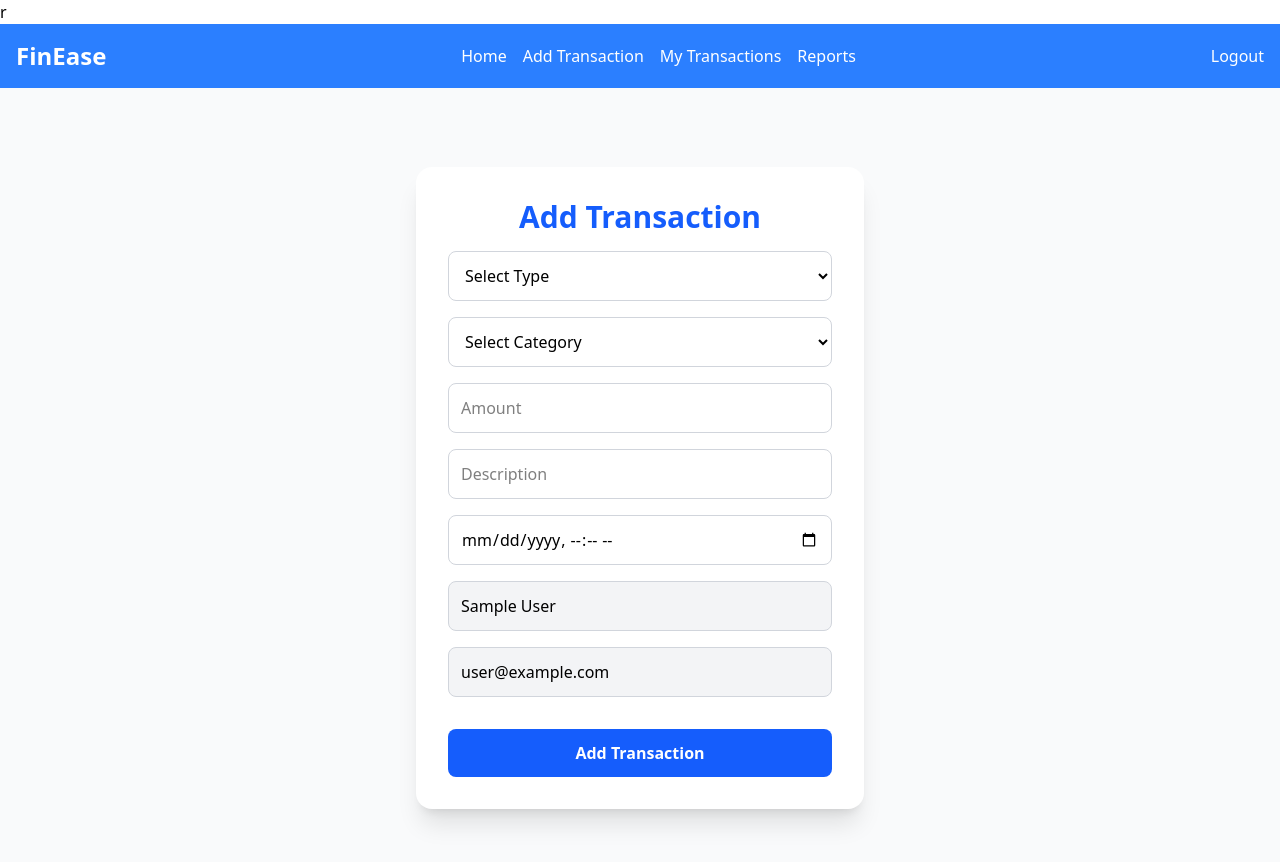
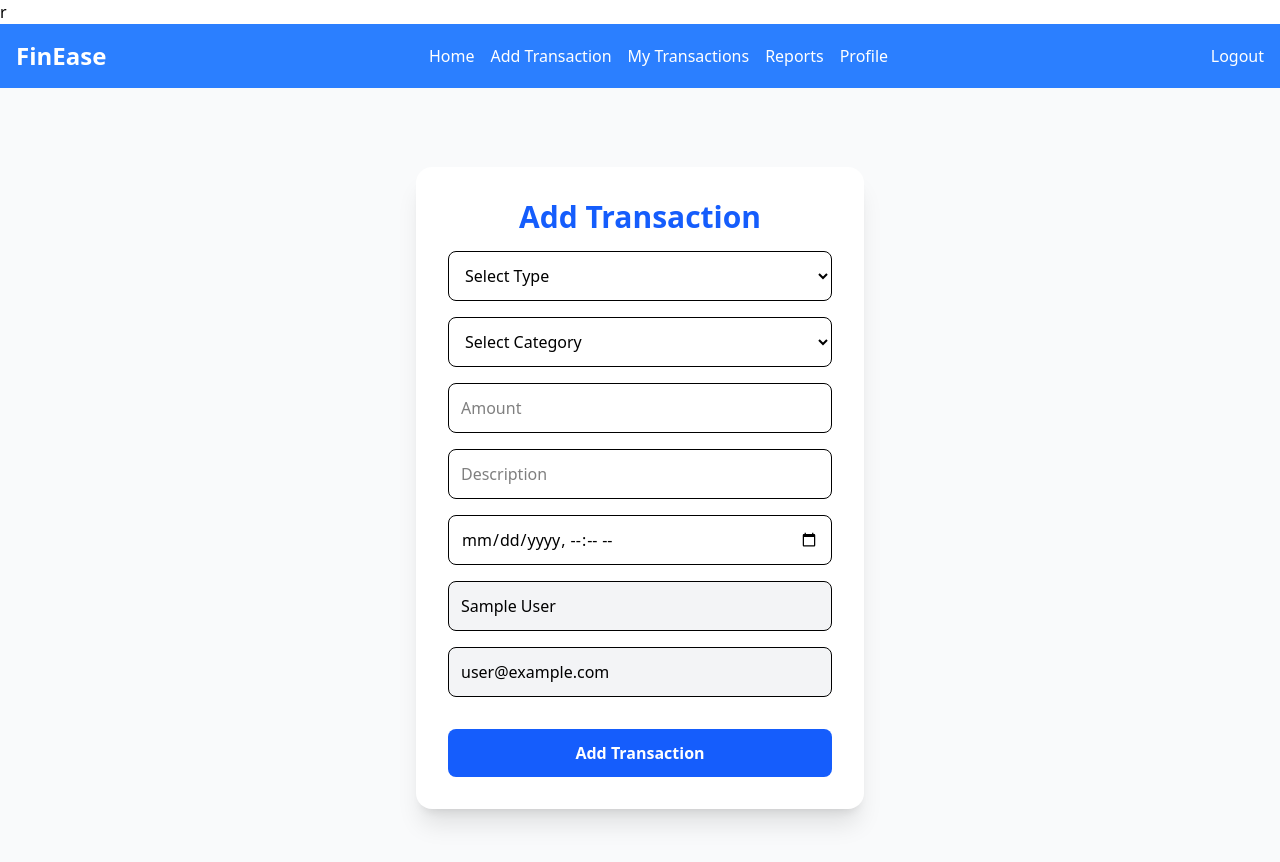
Before and after one commit to SaifUddinBabar/Personal-Expense, a React (Vite) app: page /add-transaction in a window 1280 px wide. Shown: the top 862 px of the page. Built offline with nearby package versions, Linux system fonts and the light colour scheme; no server answers; sample sign-in values are in the browser's storage.

Commit message:
add profile

```diff
--- a/package.json
+++ b/package.json
@@ -19,8 +19,11 @@
     "react-icons": "^5.5.0",
     "react-router": "^7.9.5",
     "react-router-dom": "^7.9.5",
+    "react-toastify": "^11.0.5",
     "recharts": "^3.3.0",
     "route": "^0.2.5",
+    "sweetalert": "^2.1.2",
+    "sweetalert2": "^11.26.3",
     "tailwindcss": "^4.1.17"
   },
   "devDependencies": {
--- a/src/AppRouter.jsx
+++ b/src/AppRouter.jsx
@@ -8,6 +8,7 @@ import PrivateRoute from "./PrivateRoute";
 import Dashboard from "./pages/Dashboard";
 import Mytransaction from "./components/Mytransaction";
 import Reports from "./pages/Reports";
+import MyProfile from "./components/MyProfile";
 
 const AppRouter = () => {
   return (
@@ -24,8 +25,10 @@ const AppRouter = () => {
       />
       <Route path="/reports" element={<PrivateRoute><Reports></Reports></PrivateRoute>}></Route>
       <Route path="/my-transactions" element={<PrivateRoute><Mytransaction></Mytransaction></PrivateRoute>}></Route>
+      <Route path="/my-profile" element={<PrivateRoute><MyProfile></MyProfile></PrivateRoute>}></Route>
       <Route path="*" element={<NotFound />} />
       <Route path="/dashboard" element={<Dashboard></Dashboard>}></Route>
+
     </Routes>
   );
 };
--- a/src/AuthContext.jsx
+++ b/src/AuthContext.jsx
@@ -5,7 +5,8 @@ import {
   signOut,
   onAuthStateChanged,
   GoogleAuthProvider,
-  signInWithPopup
+  signInWithPopup,
+  updateProfile // ✅ import করা হলো
 } from "firebase/auth";
 import { auth } from "../firebase.init";
 
@@ -25,6 +26,13 @@ export const AuthProvider = ({ children }) => {
   };
   const logout = () => signOut(auth);
 
+  // ✅ নতুন ফাংশন
+  const updateUserProfile = (displayName, photoURL) => {
+    if (!auth.currentUser) return Promise.reject("No user logged in");
+    return updateProfile(auth.currentUser, { displayName, photoURL })
+      .then(() => setUser({ ...auth.currentUser, displayName, photoURL }));
+  };
+
   useEffect(() => {
     const unsubscribe = onAuthStateChanged(auth, (currentUser) => {
       setUser(currentUser);
@@ -33,7 +41,15 @@ export const AuthProvider = ({ children }) => {
     return unsubscribe;
   }, []);
 
-  const value = { user, loading, register, login, loginWithGoogle, logout };
+  const value = {
+    user,
+    loading,
+    register,
+    login,
+    loginWithGoogle,
+    logout,
+    updateUserProfile // ✅ context-এ যোগ করা হলো
+  };
 
   return (
     <AuthContext.Provider value={value}>
--- a/src/components/AddTransaction.jsx
+++ b/src/components/AddTransaction.jsx
@@ -1,9 +1,10 @@
 import React, { useState } from "react";
 import { useAuth } from "../AuthContext";
 import { useNavigate } from "react-router";
+import Swal from "sweetalert2";
 
 const AddTransaction = () => {
-  const navigate = useNavigate()
+  const navigate = useNavigate();
   const { user } = useAuth();
   const [formData, setFormData] = useState({
     type: "",
@@ -19,7 +20,15 @@ const AddTransaction = () => {
 
   const handleSubmit = async (e) => {
     e.preventDefault();
-    if (!user) return alert("You must be logged in");
+    if (!user) {
+      Swal.fire("Error", "You must be logged in!", "error");
+      return;
+    }
+
+    if (Number(formData.amount) <= 0) {
+      Swal.fire("Error", "Amount must be greater than 0!", "error");
+      return;
+    }
 
     const transactionData = {
       ...formData,
@@ -31,15 +40,14 @@ const AddTransaction = () => {
     try {
       const res = await fetch("http://localhost:4000/data", {
         method: "POST",
-        headers: {
-          "Content-Type": "application/json",
-        },
+        headers: { "Content-Type": "application/json" },
         body: JSON.stringify(transactionData),
       });
 
       const result = await res.json();
       console.log("Transaction added:", result);
-      alert("Transaction added successfully!");
+
+      Swal.fire("Success", "Transaction added successfully!", "success");
 
       // Clear form
       setFormData({
@@ -49,12 +57,12 @@ const AddTransaction = () => {
         description: "",
         date: "",
       });
+
+      navigate("/my-transactions");
     } catch (err) {
       console.error("Error adding transaction:", err.message);
-      alert("Failed to add transaction");
+      Swal.fire("Error", "Failed to add transaction", "error");
     }
-  navigate('/my-transactions');
-
   };
 
   return (
@@ -67,25 +75,13 @@ const AddTransaction = () => {
           Add Transaction
         </h2>
 
-        <select
-          name="type"
-          value={formData.type}
-          onChange={handleChange}
-          required
-          className="w-full border border-gray-300 rounded-lg p-3 focus:outline-none focus:ring-2 focus:ring-blue-400"
-        >
+        <select name="type" value={formData.type} onChange={handleChange} required className="w-full border p-3 rounded-lg">
           <option value="">Select Type</option>
           <option value="Income">Income</option>
           <option value="Expense">Expense</option>
         </select>
 
-        <select
-          name="category"
-          value={formData.category}
-          onChange={handleChange}
-          required
-          className="w-full border border-gray-300 rounded-lg p-3 focus:outline-none focus:ring-2 focus:ring-blue-400"
-        >
+        <select name="category" value={formData.category} onChange={handleChange} required className="w-full border p-3 rounded-lg">
           <option value="">Select Category</option>
           <option value="Salary">Salary</option>
           <option value="Food">Food</option>
@@ -94,52 +90,13 @@ const AddTransaction = () => {
           <option value="Other">Other</option>
         </select>
 
-        <input
-          type="number"
-          name="amount"
-          value={formData.amount}
-          onChange={handleChange}
-          placeholder="Amount"
-          required
-          className="w-full border border-gray-300 rounded-lg p-3 focus:outline-none focus:ring-2 focus:ring-blue-400"
-        />
+        <input type="number" name="amount" value={formData.amount} onChange={handleChange} placeholder="Amount" required className="w-full border p-3 rounded-lg" />
+        <input type="text" name="description" value={formData.description} onChange={handleChange} placeholder="Description" className="w-full border p-3 rounded-lg" />
+        <input type="datetime-local" name="date" value={formData.date} onChange={handleChange} required className="w-full border p-3 rounded-lg" />
+        <input type="text" value={user?.displayName || "Anonymous"} readOnly className="w-full border p-3 rounded-lg bg-gray-100 cursor-not-allowed" />
+        <input type="email" value={user?.email} readOnly className="w-full border p-3 rounded-lg bg-gray-100 cursor-not-allowed" />
 
-        <input
-          type="text"
-          name="description"
-          value={formData.description}
-          onChange={handleChange}
-          placeholder="Description"
-          className="w-full border border-gray-300 rounded-lg p-3 focus:outline-none focus:ring-2 focus:ring-blue-400"
-        />
-
-        <input
-          type="datetime-local"
-          name="date"
-          value={formData.date}
-          onChange={handleChange}
-          required
-          className="w-full border border-gray-300 rounded-lg p-3 focus:outline-none focus:ring-2 focus:ring-blue-400"
-        />
-
-        <input
-          type="text"
-          value={user?.displayName || "Anonymous"}
-          readOnly
-          className="w-full border border-gray-300 rounded-lg p-3 bg-gray-100 cursor-not-allowed"
-        />
-
-        <input
-          type="email"
-          value={user?.email}
-          readOnly
-          className="w-full border border-gray-300 rounded-lg p-3 bg-gray-100 cursor-not-allowed"
-        />
-
-        <button
-          type="submit"
-          className="w-full mt-4 bg-blue-600 text-white py-3 rounded-lg hover:bg-blue-700 transition-all font-semibold"
-        >
+        <button type="submit" className="w-full mt-4 bg-blue-600 text-white py-3 rounded-lg hover:bg-blue-700 transition-all font-semibold">
           Add Transaction
         </button>
       </form>
--- /dev/null
+++ b/src/components/MyProfile.jsx
@@ -0,0 +1,92 @@
+// MyProfile.jsx
+import React, { useState } from "react";
+import { useAuth } from "../AuthContext";
+import { toast, ToastContainer } from "react-toastify";
+import "react-toastify/dist/ReactToastify.css";
+
+const MyProfile = () => {
+  const { user, updateUserProfile } = useAuth();
+  const [formData, setFormData] = useState({
+    displayName: user?.displayName || "",
+    photoURL: user?.photoURL || "",
+  });
+  const [loading, setLoading] = useState(false);
+
+  const handleChange = (e) => {
+    setFormData({ ...formData, [e.target.name]: e.target.value });
+  };
+
+  const handleSubmit = async (e) => {
+    e.preventDefault();
+    setLoading(true);
+    try {
+      await updateUserProfile(formData.displayName, formData.photoURL);
+      toast.success("Profile updated successfully!");
+    } catch (error) {
+      console.error(error);
+      toast.error("Failed to update profile");
+    }
+    setLoading(false);
+  };
+
+  return (
+    <div className="min-h-screen flex items-center justify-center bg-gray-50 p-6">
+      <ToastContainer position="top-right" autoClose={3000} />
+      <form
+        onSubmit={handleSubmit}
+        className="bg-white shadow-xl rounded-2xl p-8 w-full max-w-md space-y-4"
+      >
+        <h2 className="text-3xl font-bold text-center text-blue-600 mb-4">
+          My Profile
+        </h2>
+
+        <div className="flex flex-col items-center">
+          <img
+            src={formData.photoURL || "/default-profile.png"}
+            alt="Profile"
+            className="w-24 h-24 rounded-full mb-4 object-cover"
+          />
+          <input
+            type="text"
+            name="photoURL"
+            value={formData.photoURL}
+            onChange={handleChange}
+            placeholder="Photo URL"
+            className="w-full border border-gray-300 rounded-lg p-3 focus:outline-none focus:ring-2 focus:ring-blue-400"
+          />
+        </div>
+
+        <input
+          type="text"
+          name="displayName"
+          value={formData.displayName}
+          onChange={handleChange}
+          placeholder="Name"
+          required
+          className="w-full border border-gray-300 rounded-lg p-3 focus:outline-none focus:ring-2 focus:ring-blue-400"
+        />
+
+        <input
+          type="email"
+          value={user?.email}
+          readOnly
+          className="w-full border border-gray-300 rounded-lg p-3 bg-gray-100 cursor-not-allowed"
+        />
+
+        <button
+          type="submit"
+          disabled={loading}
+          className={`w-full mt-4 py-3 rounded-lg font-semibold transition-all ${
+            loading
+              ? "bg-gray-400 cursor-not-allowed"
+              : "bg-blue-600 hover:bg-blue-700 text-white"
+          }`}
+        >
+          {loading ? "Updating..." : "Update Profile"}
+        </button>
+      </form>
+    </div>
+  );
+};
+
+export default MyProfile;
--- a/src/components/Navbar.jsx
+++ b/src/components/Navbar.jsx
@@ -38,6 +38,9 @@ const Navbar = () => {
         <Link to="/reports" className="hover:underline">
           Reports
         </Link>
+        <Link to="/my-profile" className="hover:underline">
+          Profile
+        </Link>
       </div>
 
       {/* Right Section: Auth Links */}
--- a/src/pages/Reports.jsx
+++ b/src/pages/Reports.jsx
@@ -9,7 +9,6 @@ const Reports = () => {
   const [monthFilter, setMonthFilter] = useState("all");
   const [categoryFilter, setCategoryFilter] = useState("all");
 
-  // ✅ Fetch data from backend
   useEffect(() => {
     fetch("http://localhost:4000/data")
       .then((res) => res.json())
```
Also changed, not shown: 1 other file (tests, documents, lock files or other folders).
